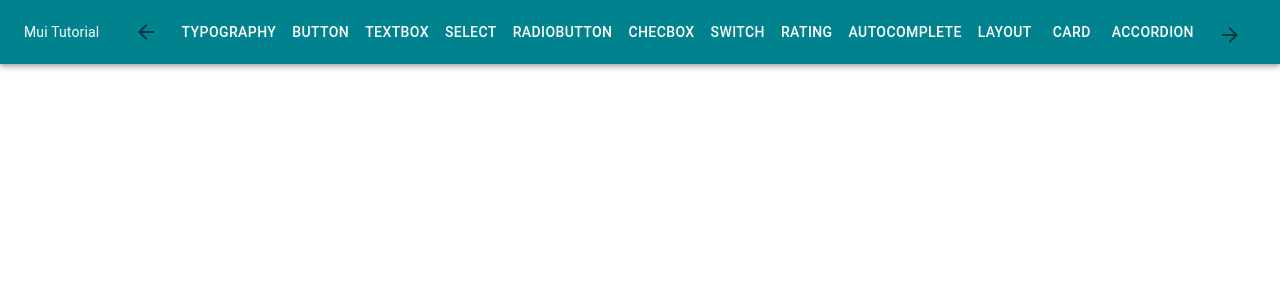
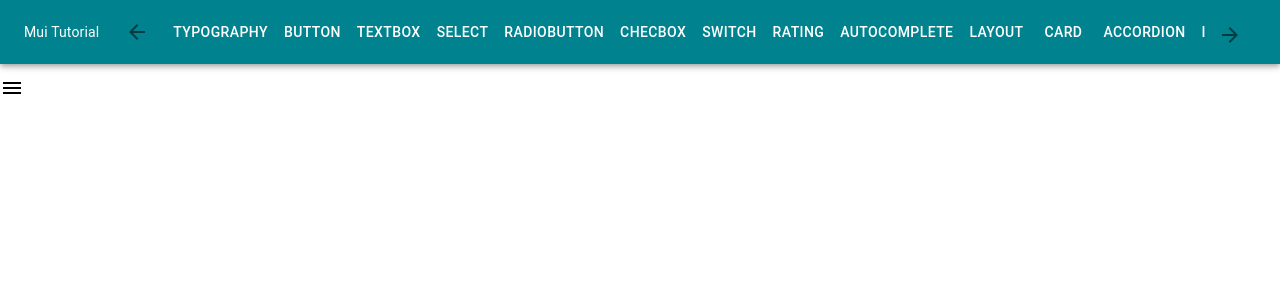
Before and after one commit to shubham-mhatre/react-typescript-material-ui, a React (Create React App) app: page /muidrawer in a window 1280 px wide. Shown: the top 300 px of the page. Built offline with nearby package versions, Linux system fonts and the light colour scheme.

Commit message:
material ui drawer component

```diff
--- a/src/App.tsx
+++ b/src/App.tsx
@@ -19,6 +19,7 @@ import MuiNavbar from './Components/MuiNavbar';
 import MuiMenu from './Components/MuiMenu';
 import MuiLink from './Components/MuiLink';
 import MuiBreadcrumbs from './Components/MuiBreadcrumbs';
+import MuiDrawer from './Components/MuiDrawer';
 
 function App() {
   return (
@@ -42,6 +43,7 @@ function App() {
           <Route path="/muimenu" element={<MuiMenu />}></Route>
           <Route path="/muilink" element={<MuiLink />}></Route>
           <Route path="/muibreadcrumb" element={<MuiBreadcrumbs />}></Route>
+          <Route path="/muidrawer" element={<MuiDrawer />}></Route>
         </Routes>
       </Router>
     </div>
--- /dev/null
+++ b/src/Components/MuiDrawer.tsx
@@ -0,0 +1,23 @@
+import { Box, Drawer, Typography, IconButton } from '@mui/material'
+import MenuIcon from '@mui/icons-material/Menu';
+import React, { useState } from 'react'
+
+
+const MuiDrawer = () => {
+    const [isDrawerOpen, setIsDrawerOpen] = useState(false);
+    return (
+        <>
+            <IconButton size='large' edge='start' color='inherit' onClick={()=>setIsDrawerOpen(true)}>
+                <MenuIcon />
+            </IconButton>
+            <Drawer anchor='left' open={isDrawerOpen} onClose={()=>setIsDrawerOpen(false)}>
+                <Box p={2} width='250px' role='presentation' textAlign='center'>
+                    <Typography variant='h6' component='div'>Side Menu</Typography>
+                </Box>
+            </Drawer>
+
+        </>
+    )
+}
+
+export default MuiDrawer
--- a/src/Components/MuiNavbar.tsx
+++ b/src/Components/MuiNavbar.tsx
@@ -28,7 +28,7 @@ const MuiNavbar = () => {
                             ref={scrollContainerRef}
                             className='scroll-container'
                         >
-                            <div style={{ minWidth: '1500px', padding: '8px' }}>
+                            <div style={{ minWidth: '1700px', padding: '8px' }}>
                                 <Button color='inherit' href="/muitypography">Typography</Button>
                                 <Button color='inherit' href="/muibutton">Button</Button>
                                 <Button color='inherit' href="/muitextbox">TextBox</Button>
@@ -45,6 +45,7 @@ const MuiNavbar = () => {
                                 <Button color='inherit' href="/muimenu">Menu</Button>
                                 <Button color='inherit' href="/muilink">Link</Button>
                                 <Button color='inherit' href="/muibreadcrumb">Breadcrumbs</Button>
+                                <Button color='inherit' href="/muidrawer">Drawer</Button>
                             </div>
                         </div>
                         <div style={{ minWidth: '500px' }} />
```
